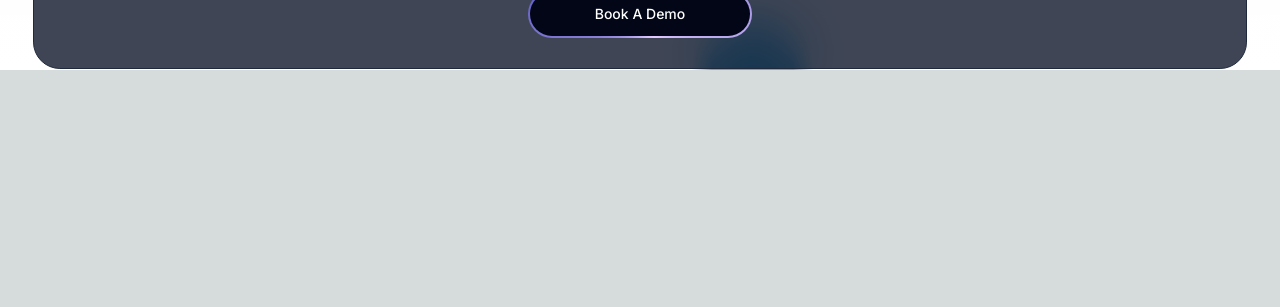
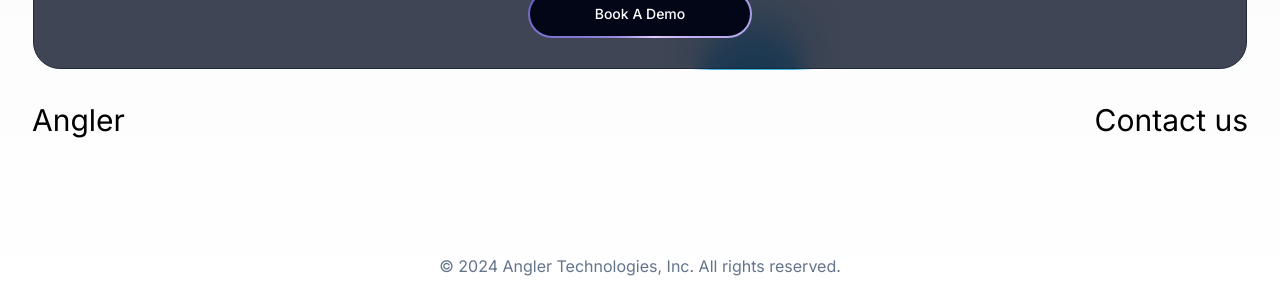
Before and after one commit to Salman-S7/angler, a Next.js app: page / in a window 1280 px wide. Shown: the part 3924-4231 px from the top of the page. Before the commit the page ends 3994 px from the top, so only its background shows below. Built offline with nearby package versions, Linux system fonts and the light colour scheme.

Commit message:
added footer

```diff
--- a/app/page.tsx
+++ b/app/page.tsx
@@ -1,5 +1,6 @@
 import About from "@/components/About";
 import BookADemo from "@/components/BookADemo";
+import Footer from "@/components/Footer";
 import HeroSection from "@/components/HeroSection";
 import HowItWorksSection from "@/components/HowItWorksSection";
 import InfoSection from "@/components/InfoSection";
@@ -11,7 +12,8 @@
       {<HowItWorksSection />}
       {<InfoSection />}
       {<About />}
-      {<BookADemo/>}
+      {<BookADemo />}
+      {<Footer/>}
     </main>
 
   );
--- /dev/null
+++ b/components/Footer.tsx
@@ -0,0 +1,15 @@
+const Footer = () => {
+    return (
+      <div className="md:p-8 p-2 w-full h-[30vh] flex flex-col justify-between items-center">
+        <div className="w-full flex justify-between items-center">
+          <div className="text-3xl">Angler</div>
+          <div className="text-3xl">Contact us</div>
+        </div>
+        <div className="w-full text-center text-slate-500">
+          © 2024 Angler Technologies, Inc. All rights reserved.
+        </div>
+      </div>
+    );
+}
+
+export default Footer;
```
